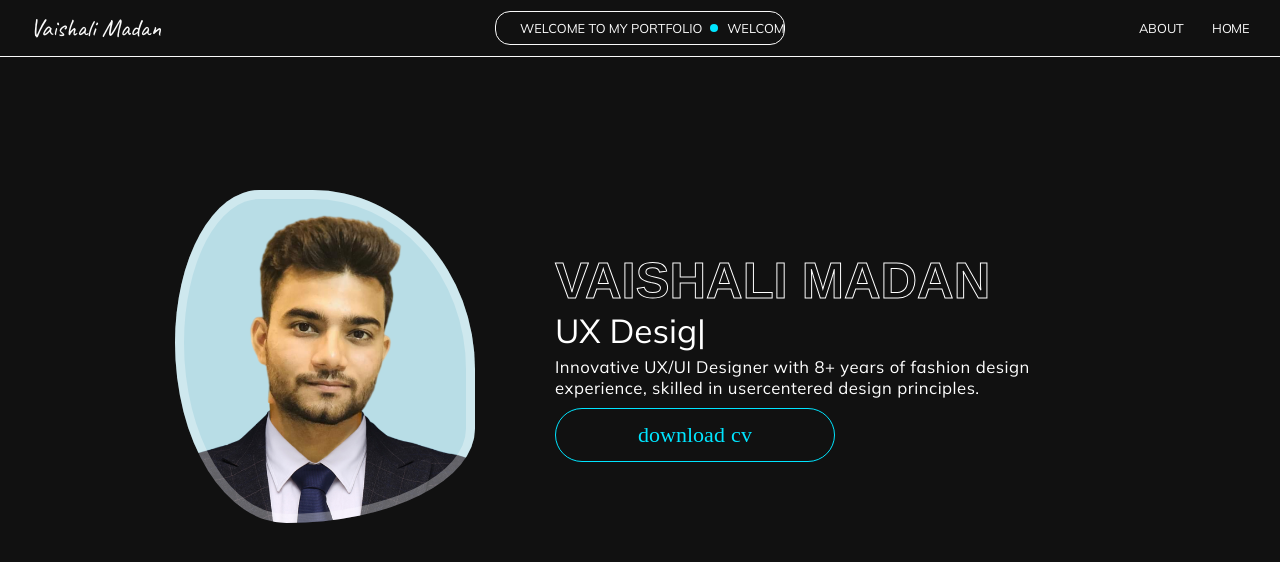
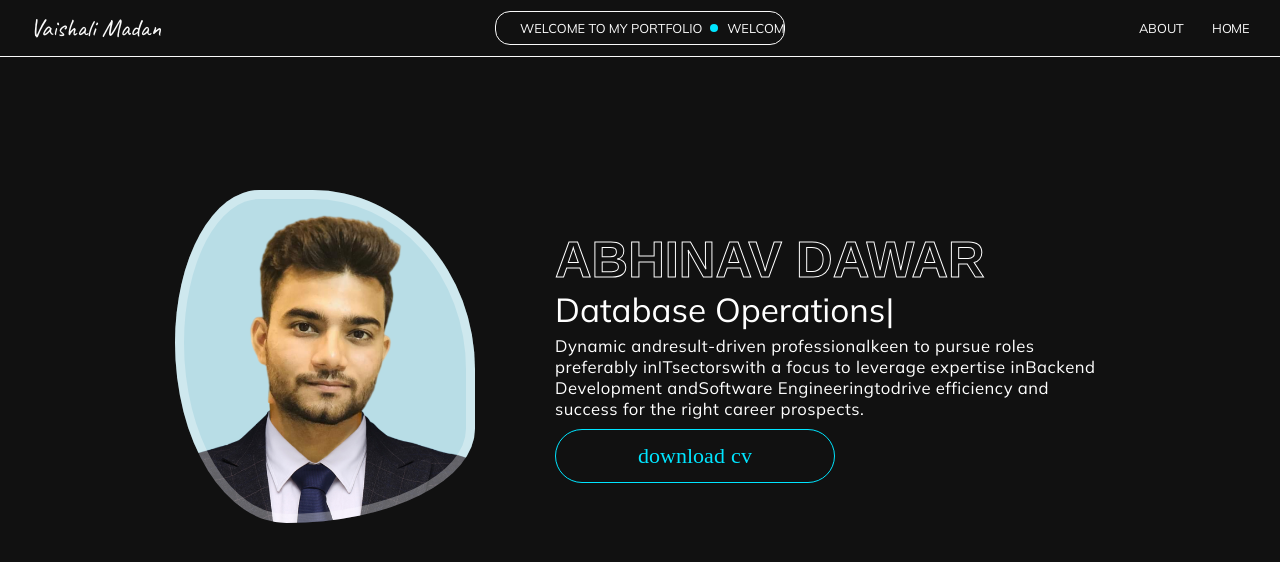
Before and after one commit to abhinavdawar/abhinav_portfolio, a React (Create React App) app: page / in a window 1280 px wide. Shown: the top 562 px of the page. Built offline with nearby package versions, Linux system fonts and the light colour scheme; a web font is replaced by a local one.

Commit message:
Some more changes

```diff
--- a/public/index.html
+++ b/public/index.html
@@ -7,11 +7,11 @@
 		<meta name="theme-color" content="rgb(17,17,17)" />
 		<meta
 			name="description"
-			content="VAISHALI MADAN Portfolio Web App developed using React."
+			content="Abhinav Dawar Portfolio, Python Developer, Software Engineer, Tech Expert"
 		/>
 		<link rel="apple-touch-icon" href="%PUBLIC_URL%/logo192.png" />
 		<link rel="manifest" href="%PUBLIC_URL%/manifest.json" />
-		<title>Vaishali Madan</title>
+		<title>Abhinav Dawar</title>
 	</head>
 	<body>
 		<noscript>You need to enable JavaScript to run this app.</noscript>
--- a/src/components/Landing/Landing.js
+++ b/src/components/Landing/Landing.js
@@ -7,7 +7,7 @@ import './Landing.css';
 const Landing = () => {
 	const handleDownload = () => {
 		const link = document.createElement('a');
-		link.download = 'VaishaliMadan_Resume';
+		link.download = 'AbhinavDawar_Resume';
 
 		link.href = Resume;
 
@@ -19,15 +19,19 @@ const Landing = () => {
 			<div className='landing-image'></div>
 			<div className='landing-content'>
 				<h3>
-					<span className='landing-name'>VAISHALI MADAN</span>
+					<span className='landing-name'>ABHINAV DAWAR</span>
 				</h3>
 				<div className='landing-work'>
 					<TypeAnimation
 						sequence={[
-							'Problem Solver',
+							'Python Programming',
 							1000,
-							'UX Designer',
-							1000
+							'Database Operations',
+							1000,
+							'Cloud Computing',
+							1000,
+							'Team Management',
+							1000,
 						]}
 						speed={20}
 						style={{ fontSize: '5rem' }}
@@ -35,8 +39,9 @@ const Landing = () => {
 					/>
 				</div>
 				<span className='landing-text'>
-				Innovative UX/UI Designer with 8+ years of fashion design experience, skilled in usercentered
-				design principles.
+				Dynamic andresult-driven  professionalkeen  to  pursue  roles  preferably  inITsectorswith  a  focus  to
+				leverage  expertise  inBackend Development andSoftware Engineeringtodrive efficiency and success for the
+				right career prospects.
 				</span>
 				<CustomButton name='Download CV' onClick={handleDownload} />
 			</div>
```
